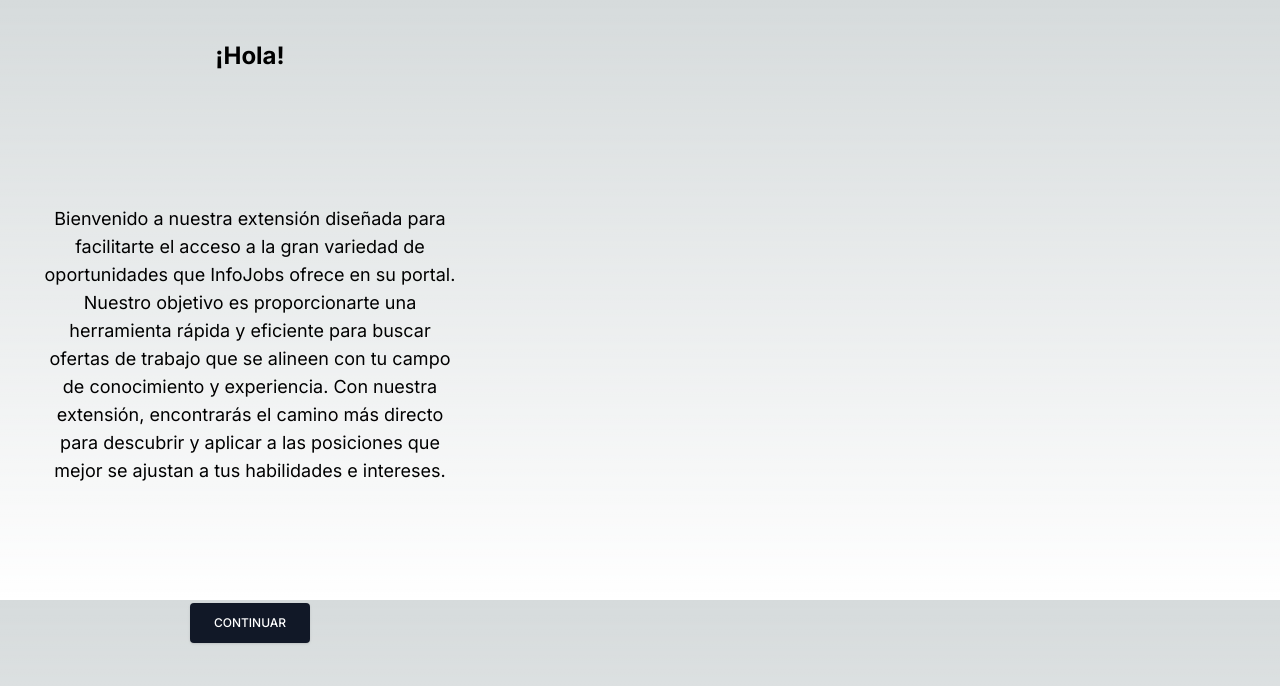
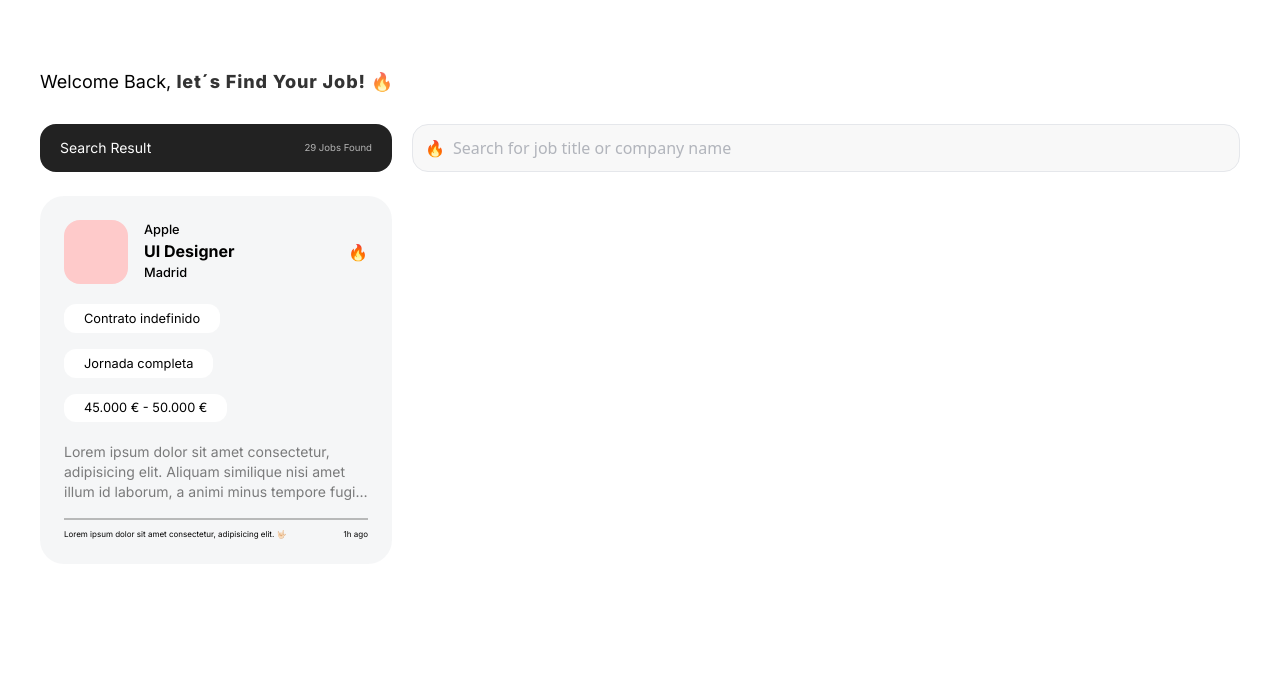
Before and after one commit to WellbeaHub/infojobsgpt, a Next.js app: page / in a window 1280 px wide. Shown: the top 686 px of the page. Built offline with nearby package versions, Linux system fonts and the light colour scheme.

Commit message:
main layout, search engines and card are created.

```diff
--- a/package.json
+++ b/package.json
@@ -14,6 +14,7 @@
     "@types/react": "18.2.6",
     "@types/react-dom": "18.2.4",
     "autoprefixer": "10.4.14",
+    "clsx": "^1.2.1",
     "eslint": "8.41.0",
     "eslint-config-next": "13.4.3",
     "next": "13.4.3",
--- a/src/app/dashboard/layout.tsx
+++ /dev/null
@@ -1,27 +0,0 @@
-import React from 'react'
-import Link from 'next/link'
-
-export default function DashboardLayout({
-  children, // will be a page or nested layout
-}: {
-  children: React.ReactNode
-}) {
-  return (
-    <section className="flex flex-col h-screen">
-      {children}
-      {/* Bottom Navbar */}
-      <nav className="flex justify-around items-center h-16 bg-gray-100 border-t border-gray-200 dark:bg-gray-700 dark:border-gray-600">
-        <Link href="/dashboard/search">
-          <div className="flex flex-col items-center justify-center">
-            <span>Buscar</span>
-          </div>
-        </Link>
-        <Link href="/dashboard/profile">
-          <div className="flex flex-col items-center justify-center">
-            <span>Perfil</span>
-          </div>
-        </Link>
-      </nav>
-    </section>
-  )
-}
--- a/src/app/dashboard/profile/page.tsx
+++ /dev/null
@@ -1,11 +0,0 @@
-import React from 'react'
-
-const Profile = () => {
-  return (
-    <section className="flex h-screen">
-      <h1>Esta es la página de perfil</h1>
-    </section>
-  )
-}
-
-export default Profile
--- a/src/app/dashboard/search/page.tsx
+++ /dev/null
@@ -1,11 +0,0 @@
-import React from 'react'
-
-const Search = () => {
-  return (
-    <section className="flex h-screen">
-      <h1>Esta es la página de búsqueda</h1>
-    </section>
-  )
-}
-
-export default Search
--- a/src/app/globals.css
+++ b/src/app/globals.css
@@ -2,28 +2,6 @@
 @tailwind components;
 @tailwind utilities;
 
-:root {
-  --foreground-rgb: 0, 0, 0;
-  --background-start-rgb: 214, 219, 220;
-  --background-end-rgb: 255, 255, 255;
+body {
+  background: white;
 }
-
-@media (prefers-color-scheme: dark) {
-  :root {
-    --foreground-rgb: 255, 255, 255;
-    --background-start-rgb: 0, 0, 0;
-    --background-end-rgb: 0, 0, 0;
-  }
-}
-
-body {
-  width: 500px;
-  height: 600px;
-  color: rgb(var(--foreground-rgb));
-  background: linear-gradient(
-      to bottom,
-      transparent,
-      rgb(var(--background-end-rgb))
-    )
-    rgb(var(--background-start-rgb));
-}
--- a/src/app/layout.tsx
+++ b/src/app/layout.tsx
@@ -1,3 +1,4 @@
+import clsx from 'clsx'
 import './globals.css'
 import { Inter } from 'next/font/google'
 
@@ -14,8 +15,19 @@ export default function RootLayout({
   children: React.ReactNode
 }) {
   return (
-    <html lang="en">
-      <body className={inter.className}>{children}</body>
+    <html lang="es">
+      <body className={clsx(inter.className, 'p-10')}>
+        <header className="py-7">
+          <h1 className="text-lg ">
+            Welcome Back,{' '}
+            <strong className="tracking-wider text-black/80 font-extrabold ">
+              let´s Find Your Job! 🔥
+            </strong>
+          </h1>
+        </header>
+
+        {children}
+      </body>
     </html>
   )
 }
--- a/src/app/page.tsx
+++ b/src/app/page.tsx
@@ -1,30 +1,65 @@
 import { NextPage } from 'next'
-import Link from 'next/link'
 
 const Home: NextPage = () => {
   return (
-    <main
-      className={
-        'grid grid-cols-1 justify-items-center align-items-center h-screen p-10'
-      }
-    >
-      <section className={'grid justify-items-center align-items-center'}>
-        <h2 className="text-2xl font-bold mb-4 text-center">¡Hola!</h2>
-        <p className="text-lg text-center">
-          Bienvenido a nuestra extensión diseñada para facilitarte el acceso a
-          la gran variedad de oportunidades que InfoJobs ofrece en su portal.
-          Nuestro objetivo es proporcionarte una herramienta rápida y eficiente
-          para buscar ofertas de trabajo que se alineen con tu campo de
-          conocimiento y experiencia. Con nuestra extensión, encontrarás el
-          camino más directo para descubrir y aplicar a las posiciones que mejor
-          se ajustan a tus habilidades e intereses.
+    <main className="max-w-[1500px]">
+      <div className="flex-row flex mb-6">
+        <div className="bg-[#222222] h-[3rem] w-[22rem] p-5 rounded-2xl flex flex-row text-white justify-between items-center">
+          <p className="text-sm text-[#fdfdfd]">Search Result</p>
+          <p className="text-[0.60rem] text-[#b4b4b4]">29 Jobs Found</p>
+        </div>
+        <div className="bg-[#f8f8f8] border border-gray-200 h-[3rem] ml-5 rounded-2xl flex flex-row text-black justify-between items-center focus:bg-black flex-1">
+          <p className="ml-3 absolute">🔥</p>
+          <input
+            placeholder="Search for job title or company name"
+            type="text"
+            className="h-10 w-full rounded-2xl font-sans placeholder-black bg-transparent font-light focus:outline-none px-10 placeholder-gray-500/50"
+          />
+        </div>
+        {/* <div className="bg-gray-100/80 border border-gray-200 h-10 ml-5 p-3 rounded-2xl flex flex-row text-black justify-between items-center">
+          <p className="text-xs">🔥</p>
+        </div> */}
+      </div>
+
+      <div className="w-[22rem] bg-gray-100/80 rounded-[1.5rem] p-6">
+        <div className="flex flex-row items-center justify-between mb-5">
+          <div className="flex flex-row">
+            <div className="h-16 w-16 bg-red-200 rounded-2xl" />
+            <div className="ml-4">
+              <p className="text-[0.80rem] font-medium line-clamp-1">Apple</p>
+              <p className="font-bold line-clamp-1">UI Designer</p>
+              <p className="text-[0.80rem] font-medium line-clamp-1">Madrid</p>
+            </div>
+          </div>
+          <p>🔥</p>
+        </div>
+
+        <div className="flex flex-row flex-wrap items-center gap-4">
+          <div className="bg-white p-[0.3rem] px-5 rounded-xl">
+            <p className="text-[0.80rem]">Contrato indefinido</p>
+          </div>
+          <div className="bg-white p-[0.3rem] px-5 rounded-xl">
+            <p className="text-[0.80rem]">Jornada completa</p>
+          </div>
+          <div className="bg-white p-[0.3rem] px-5 rounded-xl">
+            <p className="text-[0.80rem]">45.000 € - 50.000 €</p>
+          </div>
+        </div>
+
+        <p className="line-clamp-3 mt-5 text-sm text-black/50">
+          Lorem ipsum dolor sit amet consectetur, adipisicing elit. Aliquam
+          similique nisi amet illum id laborum, a animi minus tempore fugit
+          officiis quisquam sint eos sed! Ipsa aspernatur corporis illo
+          doloremque?
         </p>
-        <Link href={'/dashboard/search'}>
-          <div className="inline-block px-6 py-2 text-xs font-medium leading-6 text-center text-white uppercase transition bg-gray-900 rounded shadow ripple hover:shadow-lg hover:bg-gray-800 focus:outline-none">
-            Continuar
-          </div>
-        </Link>
-      </section>
+        <hr className="border border-black/25 mt-4" />
+        <div className="flex flex-row justify-between items-center mt-2">
+          <p className="line-clamp-3 text-[0.5rem] text-black">
+            Lorem ipsum dolor sit amet consectetur, adipisicing elit. 🤟🏻
+          </p>
+          <span className="text-[0.5rem]">1h ago</span>
+        </div>
+      </div>
     </main>
   )
 }
```
Also changed, not shown: 1 other file (tests, documents, lock files or other folders).
